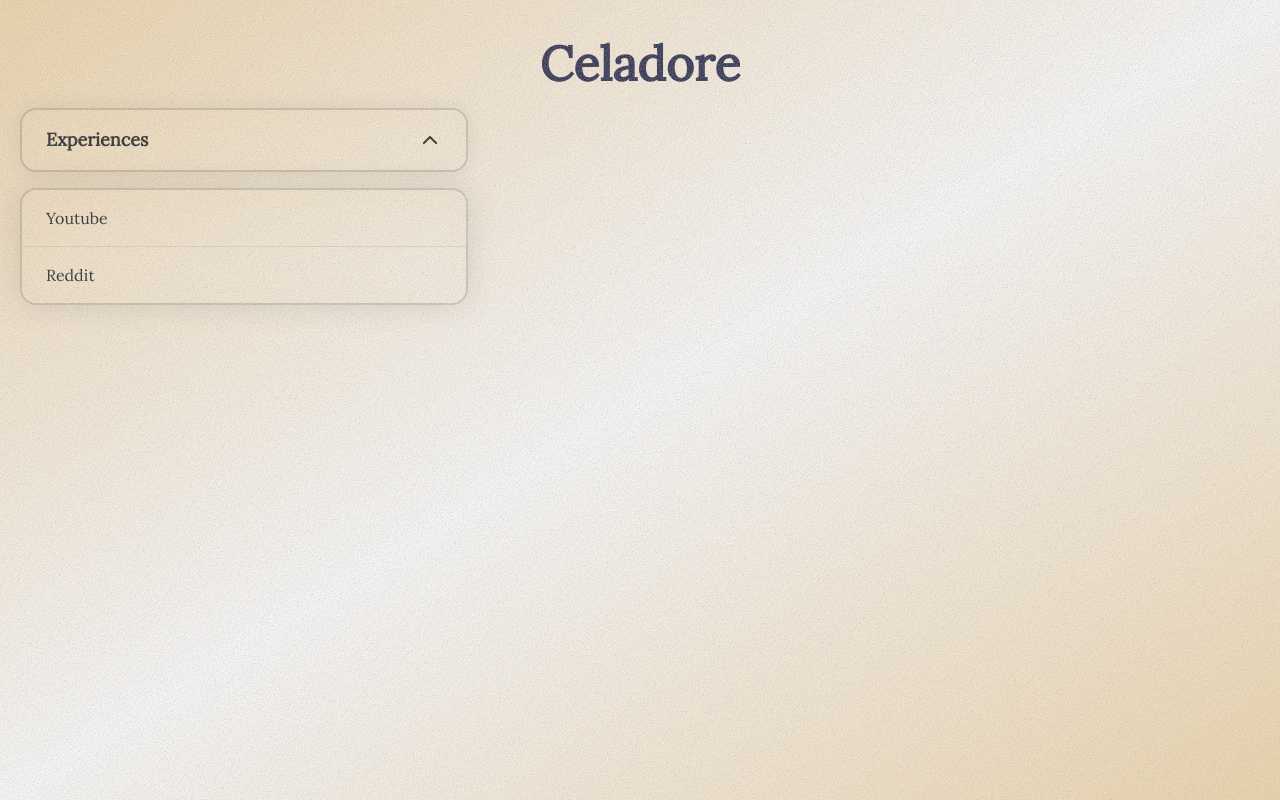
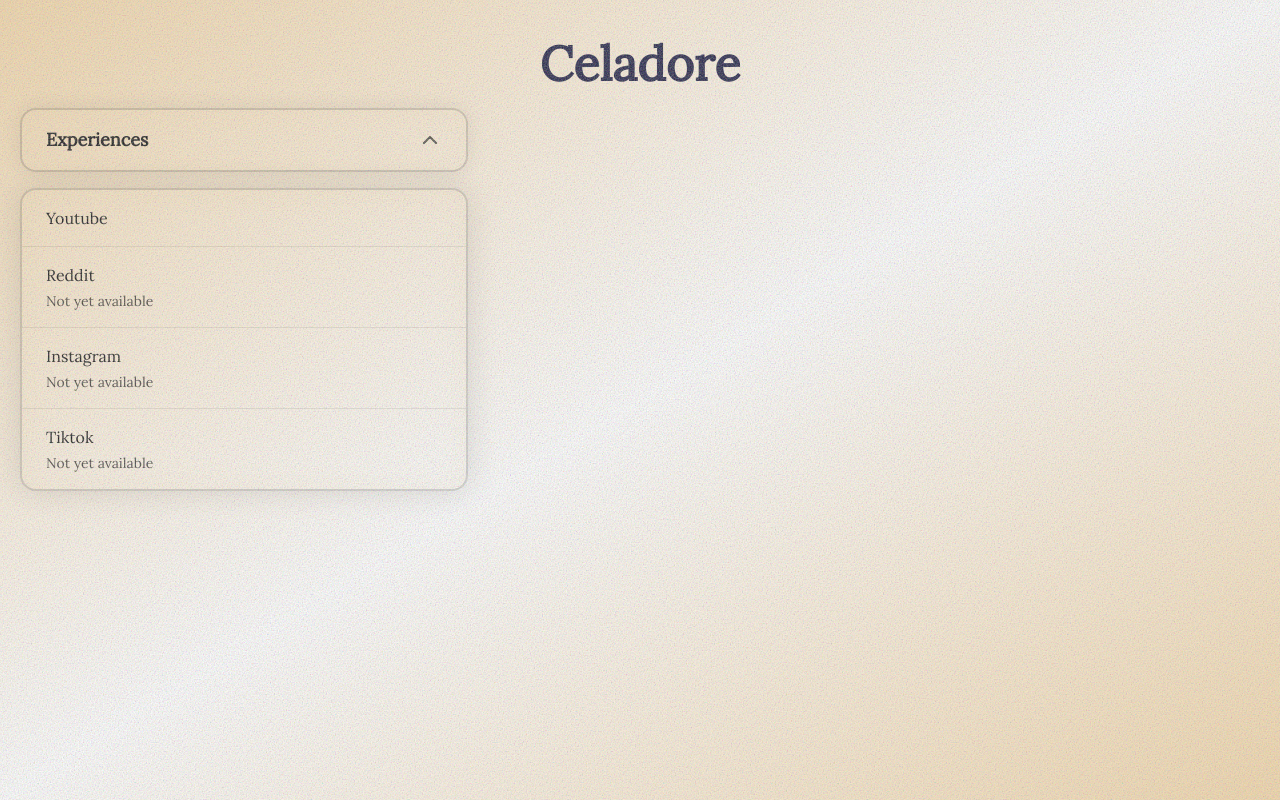
Before and after one commit to isaacruiz0/celadore, a React (Vite) app in the folder client/: page /experiences in a window 1280 px wide. Both pictures are taken after a click on the button "Experiences". Built offline with nearby package versions, Linux system fonts and the light colour scheme.

Commit message:
updated cursor color. Made unavailable experiences unaddable

```diff
--- a/client/src/components/ExperienceSelector/ExperienceSelector.tsx
+++ b/client/src/components/ExperienceSelector/ExperienceSelector.tsx
@@ -8,6 +8,7 @@ interface Experience {
   href: string;
   available: boolean;
 }
+// TODO: Source of truth for this should be in backend
 const allPossibleExperiences: Array<Experience> = [
   {
     id: 1,
@@ -21,27 +22,39 @@ const allPossibleExperiences: Array<Experience> = [
     href: '/experiences/reddit',
     available: false,
   },
+  {
+    id: 3,
+    label: 'Instagram',
+    href: '/experiences/instagram',
+    available: false,
+  },
+  {
+    id: 4,
+    label: 'Tiktok',
+    href: '/experiences/tiktok',
+    available: false,
+  },
 ];
 
 export default function ExperienceSelector() {
   const [isOpen, setIsOpen] = useState<boolean>(false);
-  const [selectedExperiences, setSelectedItems] = useState<Array<Experience>>(
-    [],
-  );
+  const [selectedExperiences, setSelectedExperiences] = useState<
+    Array<Experience>
+  >([]);
 
-  const addExperience = (item: Experience) => {
-    if (!selectedExperiences.find((i) => i?.id === item.id)) {
-      setSelectedItems([...selectedExperiences, item]);
+  const addExperience = (experience: Experience) => {
+    if (!selectedExperiences.find((i) => i?.id === experience.id)) {
+      setSelectedExperiences([...selectedExperiences, experience]);
     }
     setIsOpen(false);
   };
 
   const removeExperience = (id: Experience['id']) => {
-    setSelectedItems(selectedExperiences.filter((i) => i?.id !== id));
+    setSelectedExperiences(selectedExperiences.filter((i) => i?.id !== id));
   };
 
   const unselectedExperiences = allPossibleExperiences.filter(
-    (item) => !selectedExperiences.find((i) => i?.id === item.id),
+    (experience) => !selectedExperiences.find((i) => i?.id === experience.id),
   );
 
   return (
@@ -60,7 +73,7 @@ export default function ExperienceSelector() {
           <div className="text-sm opacity-70"></div>
         </div>
         <ChevronDown
-          className={`w-6 h-6 transition-all duration-500 relative z-10 ${isOpen ? 'rotate-180' : ''}`}
+          className={`opacity-75 w-6 h-6 transition-all duration-500 relative z-10 ${isOpen ? 'rotate-180' : ''}`}
         />
       </button>
 
@@ -76,18 +89,24 @@ export default function ExperienceSelector() {
         >
           {unselectedExperiences.length > 0 ? (
             <div className="divide-y divide-[#1a1a1a]/10">
-              {unselectedExperiences.map((item, index) => (
+              {unselectedExperiences.map((experience, index) => (
                 <button
-                  key={item.id}
-                  onClick={() => addExperience(item)}
+                  key={experience.id}
+                  onClick={() =>
+                    experience.available && addExperience(experience)
+                  }
                   className="w-full px-6 py-4 text-left hover:bg-[#f2d5a6]/20 transition-all duration-300 group relative overflow-hidden"
                   style={{
                     animation: `slideInStagger 0.4s cubic-bezier(0.34, 1.56, 0.64, 1) ${index * 0.08}s both`,
                   }}
                 >
-                  <div className="absolute inset-0 bg-linear-to-r from-[#f2d5a6]/0 via-[#f2d5a6]/30 to-[#f2d5a6]/0 translate-x-full group-hover:translate-x-full transition-transform duration-700"></div>
-                  <div className="font-medium text-[#1a1a1a] group-hover:translate-x-1 transition-transform duration-300 relative z-10">
-                    {item.label}
+                  <div className=" flex flex-col gap-1">
+                    <p className="font-medium text-[#1a1a1a] group-hover:translate-x-1 transition-transform duration-300 relative z-10">
+                      {experience.label}
+                    </p>
+                    {!experience.available && (
+                      <p className="text-sm opacity-70">Not yet available</p>
+                    )}
                   </div>
                 </button>
               ))}
@@ -101,9 +120,9 @@ export default function ExperienceSelector() {
       )}
 
       <div className="mt-6 grid grid-cols-1 gap-3">
-        {selectedExperiences.map((item, index) => (
+        {selectedExperiences.map((experience, index) => (
           <div
-            key={item.id}
+            key={experience.id}
             className="relative group"
             style={{
               animation: 'fadeInUp 0.5s ease-out forwards',
@@ -112,7 +131,7 @@ export default function ExperienceSelector() {
             }}
           >
             <a
-              href={item.href}
+              href={experience.href}
               className="block px-6 py-4 bg-transparent backdrop-blur-md text-[#1a1a1a] rounded-xl border-2 border-[#1a1a1a]/30 hover:border-[#1a1a1a]/50 transition-all duration-500 relative overflow-hidden"
               style={{
                 boxShadow:
@@ -122,11 +141,11 @@ export default function ExperienceSelector() {
               <div className="absolute inset-0 bg-linear-to-br from-[#f2d5a6]/20 via-transparent to-[#1a1a1a]/5 opacity-0 group-hover:opacity-100 transition-opacity duration-500"></div>
               <div className="absolute inset-0 border-2 border-[#f2d5a6]/0 group-hover:border-[#f2d5a6]/30 rounded-xl transition-all duration-500"></div>
               <div className="font-medium relative z-10 group-hover:translate-x-1 transition-transform duration-300">
-                {item.label}
+                {experience.label}
               </div>
             </a>
             <button
-              onClick={() => removeExperience(item.id)}
+              onClick={() => removeExperience(experience.id)}
               className="absolute top-3 right-3 w-7 h-7 bg-[#1a1a1a]/80 backdrop-blur-sm text-[#f2f2f2] rounded-full flex items-center justify-center opacity-0 group-hover:opacity-100 transition-all duration-300 hover:scale-110 border border-[#f2d5a6]/30"
               style={{
                 boxShadow: '0 0 15px rgba(26, 26, 26, 0.3)',
```
